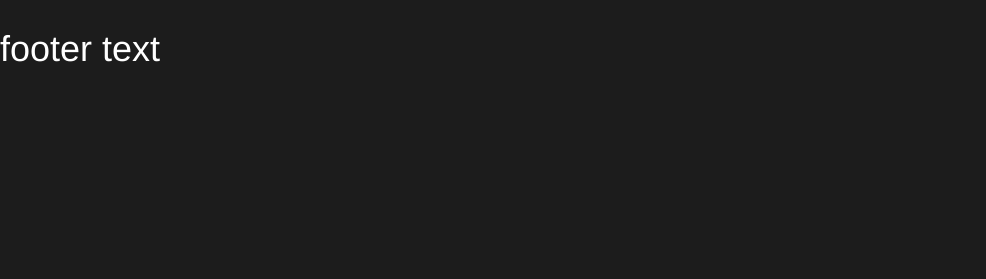
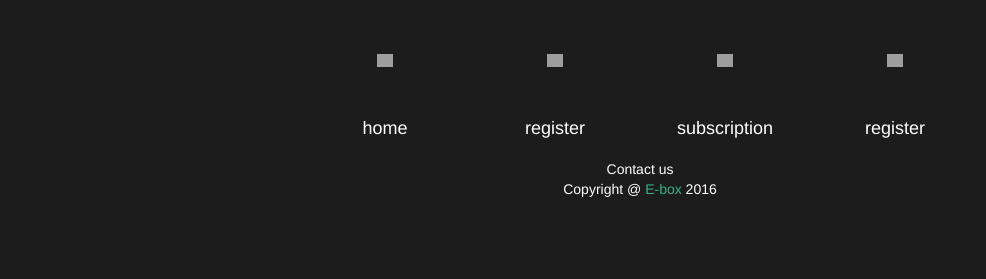
Before and after one commit to Austinthemighty/Group-final-project, a PHP site: page / in a window 1280 px wide. Shown: the part 2001-2280 px from the top of the page, without its empty margins (0-986 px from the left). Before the commit the page ends 2063 px from the top, so only its background shows below. Run offline with PHP 8.4, Linux system fonts and the light colour scheme; some libraries are stand-ins or nearby versions; grey boxes are pictures that could not be loaded.

Commit message:
Styled the register.php

```diff
--- a/admin.php
+++ b/admin.php
@@ -30,8 +30,8 @@ foreach ($result as $row) {
     echo '<td class="username row"><strong>' . $row['id'] . '</strong>';
     echo '<td><a href="removeuser.php?id=' . $row['id']  . '&amp;email=' . $row['email'] . '&amp;score=' . $row['password'] .
         '&amp;screenshot=' . $row['screenshot'] . '">Remove</a>';
-    echo '</td></tr>';
-}
+    echo '</td></tr>';}
+
 echo '</table>';
 ?>
 </body>
--- a/index.css
+++ b/index.css
@@ -137,14 +137,47 @@ table{
     text-decoration: none;
     border-bottom: 3px solid #34B484;
 }
-.footer{
-    margin-top: 0px;
-    margin-bottom: 0px;
-    border-bottom-color: #1c1c1c;
+
+/*footer code*/
+#footer {
+    bottom: 0;
+    width: 100%;
+    /* Set the fixed height of the footer here */
+    height: 280px;
     background-color: #1c1c1c;
 }
-.footer h1{
-    margin-top:0px;
-    padding-top: 30px;
-    margin-bottom: 0px;
+.container {
+    width: auto;
+    max-width: 680px;
+    padding: 0 1px;
+
 }
+.container .text-muted {
+    margin: 0 0;
+}
+.footertext {
+    color: #ffffff;
+}
+.col-md-3{
+    margin-top: 30px;
+    color: white;
+}
+.col-md-3 h4 a{
+    color: #fff;
+}
+.col-md-3 h4 a:hover{
+    color: #34B484;
+    text-decoration: none;
+    transition-property:all .1s linear 0s;
+    -moz-transition:all .1s linear 0s;
+    -webkit-transition:all .1s linear 0s;
+    -o-transition:all .1s linear 0s;
+}
+.row  a{
+    color: white;
+}
+.row a:hover{
+    color: white;
+    text-decoration: none;
+}
+/*footer code*/
--- a/index.php
+++ b/index.php
@@ -84,10 +84,51 @@ require_once('connect.php');
     <!--make it so that when you hover the underline goes away and the text turns #34b484-->
     <!--h4 has white colored fonts and when hovered over a line on the bottom appears(#34b84)-->
 </div>
-<footer class="footer">
-    <!--containing glyphicons of facebook, twitter, instgram, and pintrest-->
-    <h1 style="color:#fff">footer text</h1>
-</footer>
+<div id="footer">
+    <div class="container">
+        <div class="row">
+
+            <br>
+            <div class="col-md-3" id="fot-txt">
+                <center>
+                    <a href="https://www.facebook.com"> <img src="http://ri2.sierraclub.org/sites/ri.sierraclub.org/files/Transparent-Facebook-Logo-Icon.png"  width='12%'> </a>
+                    <br><br><br>
+
+                    <a href="index.php"> <h4 class="footertext">home<br></a>
+
+                </center>
+            </div>
+            <div class="col-md-3" id="fot-txt">
+                <center>
+                    <a href="https://www.instagram.com/accounts/login/?force_classic_login"> </a> <img src="https://cdn0.iconfinder.com/data/icons/shift-logotypes/32/Instagram-512.png"  width='12%'></a>
+                    <br><br><br>
+
+                    <a href="register.php"> <h4 class="footertext">register<br></a>
+                </center>
+            </div>
+            <div class="col-md-3" id="fot-txt">
+                <center>
+                    <a href="https://twitter.com"> <img src="https://g.twimg.com/Twitter_logo_blue.png"  width='12%'></a>
+                    <br><br><br>
+
+                    <a href="products.php"> <h4 class="footertext">subscription<br> </a>
+
+                </center>
+            </div>
+            <div class="col-md-3" id="fot-txt">
+                <center>
+                    <a href="https://www.pinterest.com"> </a> <img src="http://www.maylifestyle.com/wp-content/uploads/2013/02/icono-pinterest-color-04.png"  width='12%'></a>
+                    <br><br><br>
+
+                    <a href="register.php"> <h4 class="footertext">register<br></a>
+                </center>
+            </div>
+        </div>
+        <div class="row">
+            <p><center><a href="about.php">Contact us</a> <p class="footertext">Copyright @ <span style="color:#34b484;">E-box</span> 2016</p></center></p>
+        </div>
+    </div>
+</div>
 </body>
 
 
```
Also changed, not shown: register.php (+52 -10 lines), style.css (+53 -10 lines).
